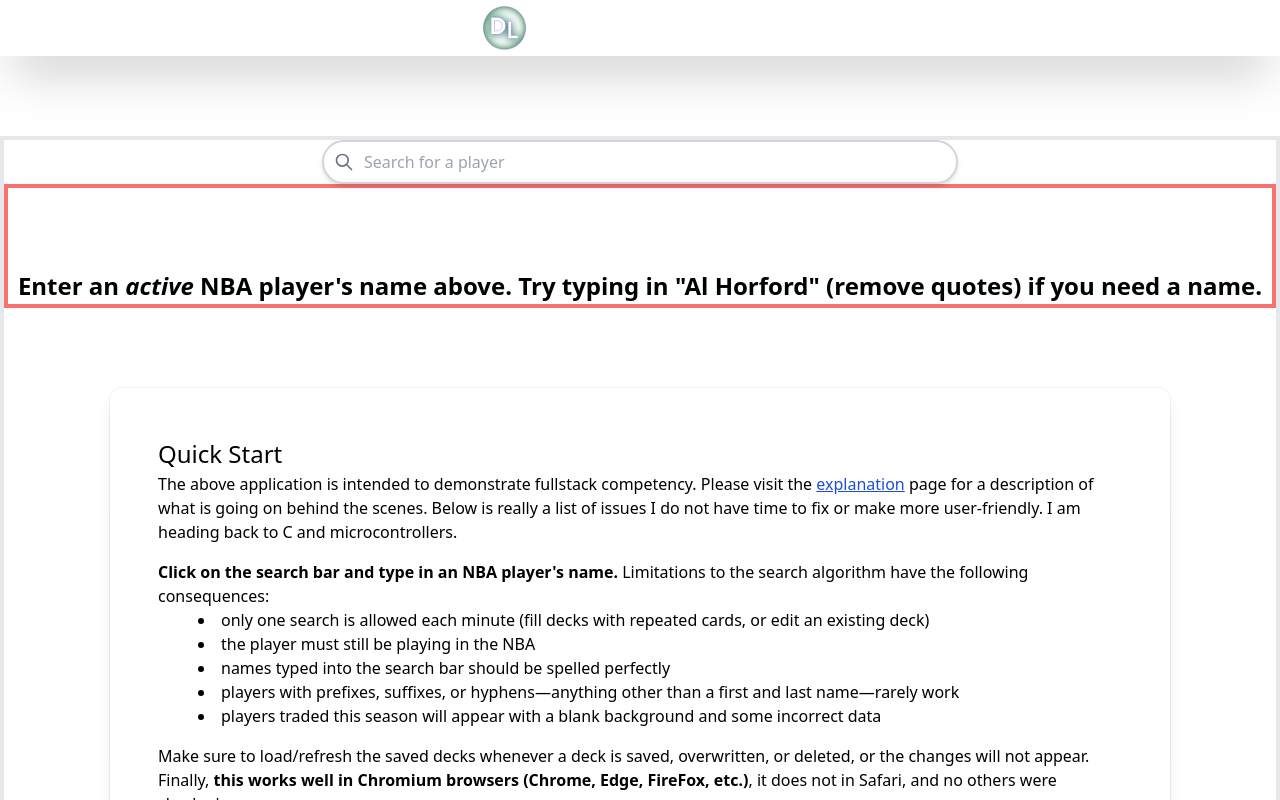
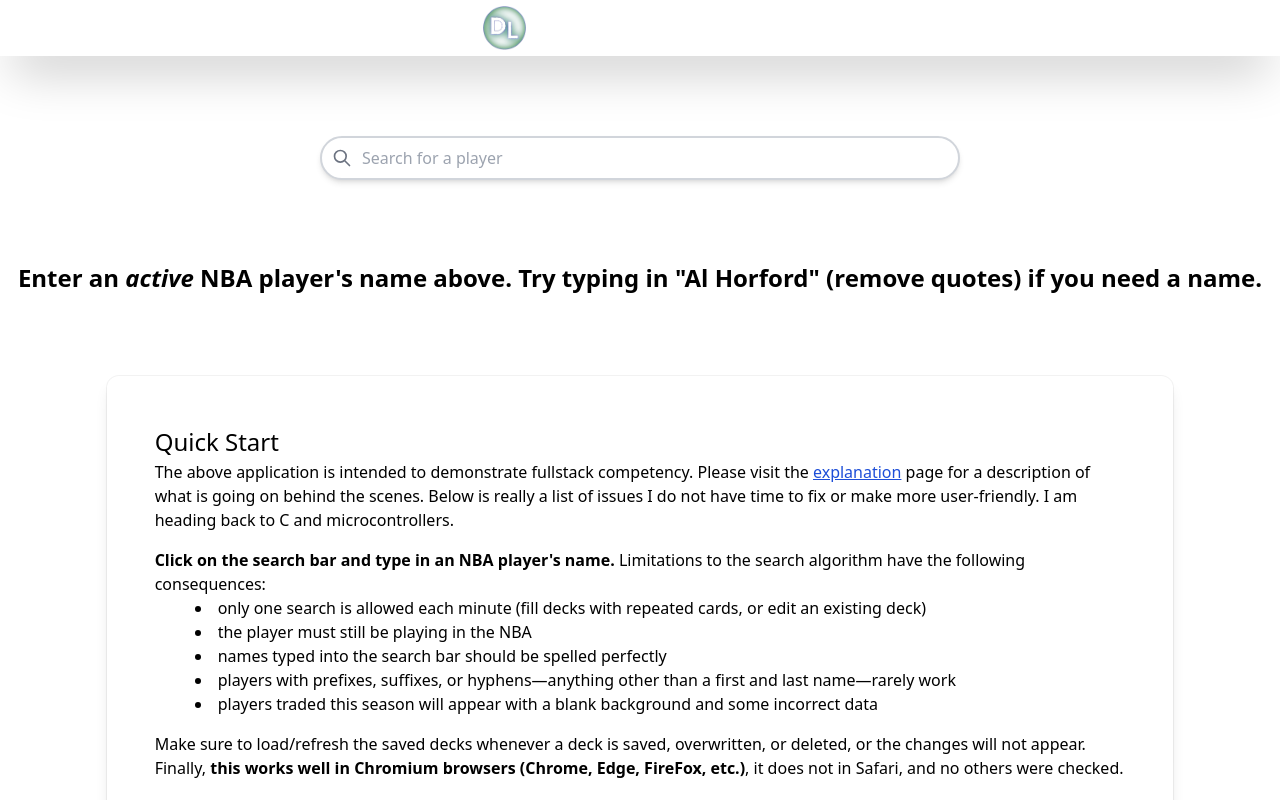
Before and after one commit to davidluby/next-portfolio, a Next.js app: page /decks in a window 1280 px wide. Shown: the top 800 px of the page. Built offline with nearby package versions, Linux system fonts and the light colour scheme.

Commit message:
removed forensic garbage

```diff
--- a/src/components/decks/Interface.js
+++ b/src/components/decks/Interface.js
@@ -11,8 +11,8 @@ import Help from "@components/decks/Help"
 export default function Interface({ setHidden, searching, playerData, empty, setEmpty, cards, setCards, deck, setDeck }) {
 
 	return (
-		<div className="w-[97%] res:w-5/6 p-5 res:p-12 mt-20 shadow-lg rounded-xl ring-1 ring-black/5 border-4">
-			<div className="flex flex-row justify-center my-5 space-x-20 border-4 border-green-300">
+		<div className="w-[97%] res:w-5/6 p-5 res:p-12 mt-20 shadow-lg rounded-xl ring-1 ring-black/5">
+			<div className="flex flex-row justify-center my-5 space-x-20">
 				{ !searching ? <div className="flex items-center" style={{animation : "inAnimation 500ms ease-in"}}>
 					<Card data={playerData} loc="main" />
 					</div> : null}
--- a/src/components/decks/Show.js
+++ b/src/components/decks/Show.js
@@ -35,7 +35,7 @@ export default function Show({ empty, setEmpty, setHidden, setCards, setDeck })
                     const dataCards = deck.slice(1);
                     const dataDeck = deck[0];
 
-                    return <div className="flex flex-col items-center p-5 res:p-12 mt-20 shadow-lg rounded-xl ring-1 ring-black/5 border-4 border-red-300" key={idx}>
+                    return <div className="flex flex-col items-center p-5 res:p-12 mt-20 shadow-lg rounded-xl ring-1 ring-black/5" key={idx}>
                         <div className="flex flex-row space-x-10">
                             <p className="border-b-2 border-green-700">Deck: {dataDeck.id}</p>
                             <p className="border-b-2 border-green-700">Last saved: {dataDeck.saved}</p>
--- a/src/pages/decks.js
+++ b/src/pages/decks.js
@@ -15,9 +15,9 @@ export default function Decks() {
 
 
   return (
-    <div className="flex flex-col items-center my-20 border-4">
+    <div className="flex flex-col items-center my-20">
 		<Search setPlayerData={setPlayerData} setSearching={setSearching} setHidden={setHidden} />
-		<div className="flex justify-center w-full border-4 border-red-400">
+		<div className="flex justify-center w-full">
 			{ !hidden ? <Interface setHidden={setHidden} searching={searching} playerData={playerData} empty={empty} setEmpty={setEmpty}
 							cards={cards} setCards={setCards} deck={deck} setDeck={setDeck} />
 				: <h1 className="p-5 res:p-0 res:mt-20 text-center"><b>Enter an <i>active</i> NBA player&apos;s name above. Try typing in &#34;Al Horford&#34; (remove quotes) if you need a name.</b></h1>}
```
